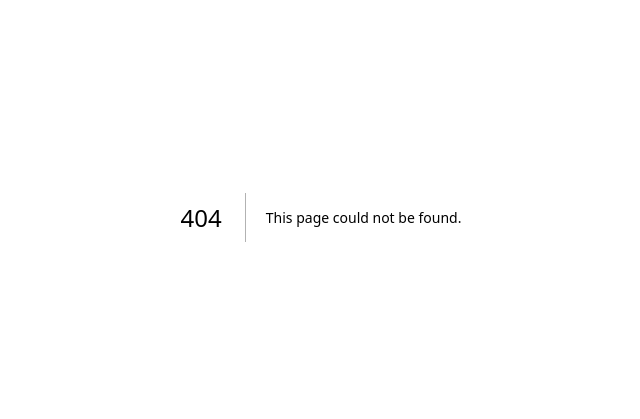
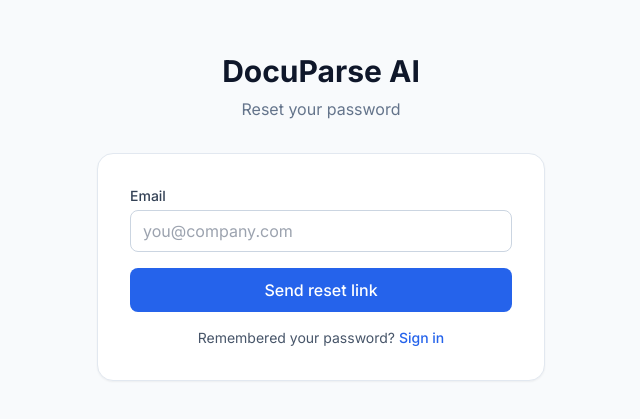
Before and after one commit to shivakokkula/ai-document-extraction-saas, a Next.js app in the folder frontend/: page /auth/forgot-password in a window 1280 px wide. Before the commit this address had no page. Shown: the part 183-602 px from the top of the page, without its empty margins (319-959 px from the left). Built offline with nearby package versions, Linux system fonts and the light colour scheme.

Commit message:
Fix dashboard CORS and auth errors

```diff
--- /dev/null
+++ b/frontend/src/app/auth/forgot-password/page.tsx
@@ -0,0 +1,53 @@
+'use client';
+
+import { useState } from 'react';
+import Link from 'next/link';
+
+export default function ForgotPasswordPage() {
+  const [email, setEmail] = useState('');
+  const [submitted, setSubmitted] = useState(false);
+
+  const handleSubmit = (e: React.FormEvent) => {
+    e.preventDefault();
+    setSubmitted(true);
+  };
+
+  return (
+    <div className="min-h-screen flex items-center justify-center bg-slate-50">
+      <div className="w-full max-w-md">
+        <div className="text-center mb-8">
+          <h1 className="text-3xl font-bold text-slate-900">DocuParse AI</h1>
+          <p className="text-slate-500 mt-2">Reset your password</p>
+        </div>
+        <div className="bg-white rounded-2xl shadow-sm border border-slate-200 p-8">
+          {!submitted ? (
+            <form onSubmit={handleSubmit} className="space-y-4">
+              <div>
+                <label className="block text-sm font-medium text-slate-700 mb-1">Email</label>
+                <input
+                  type="email"
+                  required
+                  value={email}
+                  onChange={e => setEmail(e.target.value)}
+                  className="w-full px-3 py-2 border border-slate-300 rounded-lg focus:outline-none focus:ring-2 focus:ring-blue-500"
+                  placeholder="you@company.com"
+                />
+              </div>
+              <button type="submit"
+                className="w-full py-2.5 bg-blue-600 text-white rounded-lg font-medium hover:bg-blue-700 transition-colors">
+                Send reset link
+              </button>
+            </form>
+          ) : (
+            <div className="text-sm text-slate-600">
+              If an account exists for <span className="font-medium">{email}</span>, you’ll receive a reset email shortly.
+            </div>
+          )}
+          <p className="mt-4 text-center text-sm text-slate-600">
+            Remembered your password? <Link href="/auth/login" className="text-blue-600 hover:underline font-medium">Sign in</Link>
+          </p>
+        </div>
+      </div>
+    </div>
+  );
+}
```
Also changed, not shown: 2 other files (tests, documents, lock files or other folders).
